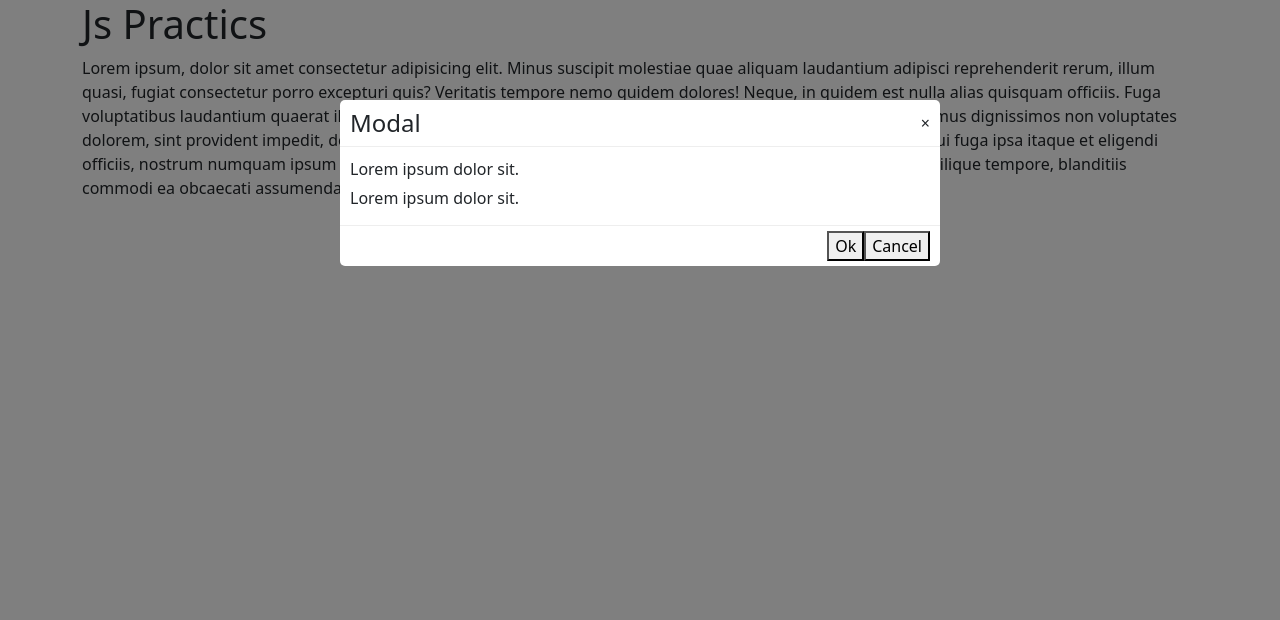
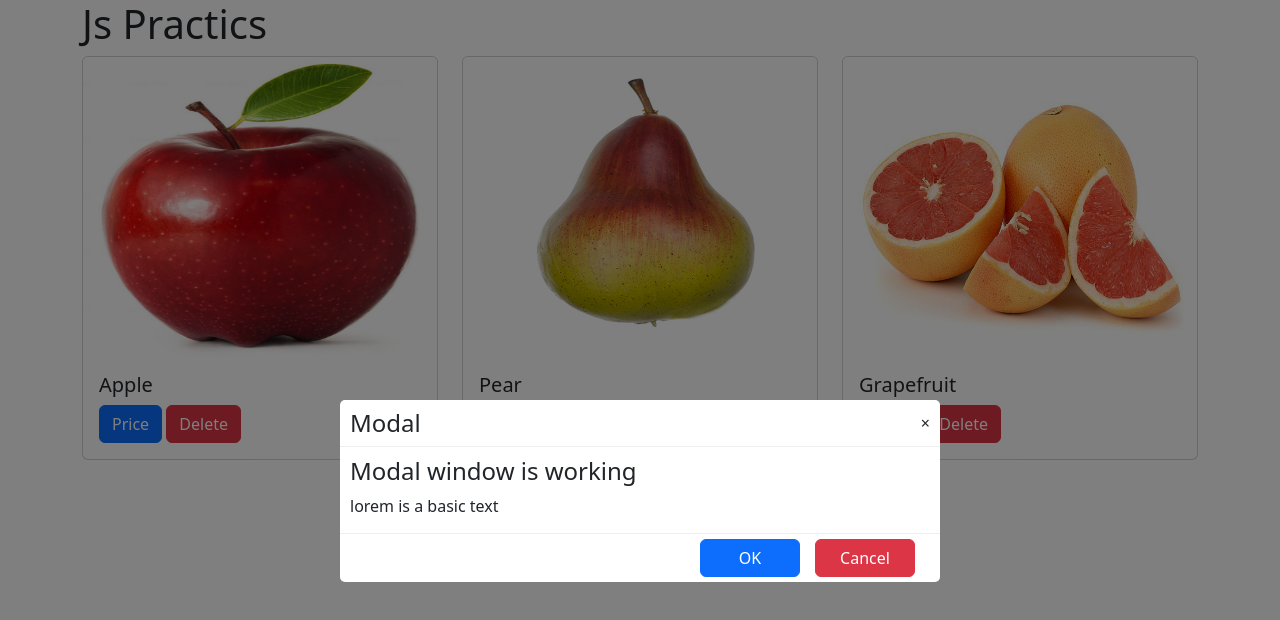
Before and after one commit to Shan-Vision/modal-on-VanillaJS, a plain HTML site: page index.html in a window 1280 px wide. Drawn offline with nearby package versions, Linux system fonts and the light colour scheme.

Commit message:
added events, prototype and closures

```diff
--- a/css/styles.css
+++ b/css/styles.css
@@ -12,7 +12,7 @@
 }
 
 .vmodal.open .modal-window {
-	transform: translateY(100px);
+	transform: translateY(200px);
 }
 .vmodal.open .modal-overlay {
 	background: rgba(0, 0, 0, 0.5);
@@ -42,7 +42,7 @@
 .modal-window {
 	width: 600px;
 	border-radius: 5px;
-	margin: 0px auto;
+	margin: 200px auto;
 	background: #fff;
 	transform: traslateY(-200px);
 	transition: transform 0.2s ease-in;
@@ -69,9 +69,7 @@
 	padding: 5px 10px;
 	border-top: 1px solid #eee;
 }
-.true {
-    opacity: 1;
+.modal-footer button{
+	margin-right: 15px;
+	width: 100px;
 }
-.false{
-    opacity: 0;
-}
--- a/index.html
+++ b/index.html
@@ -5,34 +5,67 @@
 		<meta http-equiv="X-UA-Compatible" content="IE=edge" />
 		<meta name="viewport" content="width=device-width, initial-scale=1.0" />
 		<link
+			rel="stylesheet"
+			href="https://cdnjs.cloudflare.com/ajax/libs/animate.css/4.1.1/animate.min.css"
+		/>
+		<link
 			href="https://cdn.jsdelivr.net/npm/bootstrap@5.2.0-beta1/dist/css/bootstrap.min.css"
 			rel="stylesheet"
 			integrity="sha384-0evHe/X+R7YkIZDRvuzKMRqM+OrBnVFBL6DOitfPri4tjfHxaWutUpFmBp4vmVor"
 			crossorigin="anonymous"
 		/>
+
 		<link rel="stylesheet" href="css/styles.css" />
 		<title>JS Practics</title>
 	</head>
 	<body>
 		<div class="container">
 			<h1>Js Practics</h1>
-			<p>
-				Lorem ipsum, dolor sit amet consectetur adipisicing elit. Minus suscipit
-				molestiae quae aliquam laudantium adipisci reprehenderit rerum, illum
-				quasi, fugiat consectetur porro excepturi quis? Veritatis tempore nemo
-				quidem dolores! Neque, in quidem est nulla alias quisquam officiis. Fuga
-				voluptatibus laudantium quaerat illum reprehenderit explicabo beatae
-				inventore assumenda optio facere est ducimus dignissimos non voluptates
-				dolorem, sint provident impedit, debitis molestias. Temporibus
-				consequatur voluptatem corrupti, vel maiores, sequi fuga ipsa itaque et
-				eligendi officiis, nostrum numquam ipsum necessitatibus id repudiandae.
-				Dignissimos consectetur officia excepturi est similique tempore,
-				blanditiis commodi ea obcaecati assumenda, alias, voluptate laudantium
-				beatae quis ab. Itaque, quisquam fuga.
-			</p>
+			<div class="row">
+				<div class="col">
+					<div class="card">
+						<img
+							src="./images/apple-fruit.jpg"
+							class="card-img-top"
+							style="height: 300px"
+						/>
+						<div class="card-body">
+							<h5 class="card-title">Apple</h5>
+							<a href="#" class="btn btn-primary">Price</a>
+							<a href="#" class="btn btn-danger">Delete</a>
+						</div>
+					</div>
+				</div>
+				<div class="col">
+					<div class="card">
+						<img
+							src="./images/1191-90.jpg"
+							class="card-img-top"
+							style="height: 300px"
+						/>
+						<div class="card-body">
+							<h5 class="card-title">Pear</h5>
+							<a href="#" class="btn btn-primary">Price</a>
+							<a href="#" class="btn btn-danger">Delete</a>
+						</div>
+					</div>
+				</div>
+				<div class="col">
+					<div class="card">
+						<img
+							src="./images/Citrus_paradisi_(Grapefruit,_pink)_white_bg.jpg"
+							class="card-img-top"
+							style="height: 300px"
+						/>
+						<div class="card-body">
+							<h5 class="card-title">Grapefruit</h5>
+							<a href="#" class="btn btn-primary">Price</a>
+							<a href="#" class="btn btn-danger">Delete</a>
+						</div>
+					</div>
+				</div>
+			</div>
 		</div>
-
-
 
 		<script src="base.js"></script>
 		<script src="pluggins/modal.js"></script>
--- a/index.js
+++ b/index.js
@@ -1,2 +1,3 @@
 const modal = $.modal(options);
+
 modal.open();
--- a/pluggins/modal.js
+++ b/pluggins/modal.js
@@ -1,26 +1,53 @@
-function _createModal({title, closable, content, width}) {
+Element.prototype.appendAfter = function (element) {
+	element.parentNode.insertBefore(this, element.nextSibling);
+};
+
+
+function noop() { };
+
+function _createModalFooter(buttons = []) {
+	if (buttons.length === 0) {
+		return document.createElement("div");
+	}
+	const wrap = document.createElement("div");
+	wrap.classList.add("modal-footer");
+	buttons.forEach(btn => {
+		const $btn = document.createElement('button');
+		$btn.textContent = btn.text;
+		$btn.classList.add('btn');
+		$btn.classList.add(`btn-${btn.type || 'secondary'}`);
+		$btn.onclick = btn.handler || noop;
+
+		wrap.appendChild($btn);
+	})
+
+	return wrap;
+}
+
+function _createModal({ title, closable, content, width, footerButtons }) {
+	const DEFAULT_WIDTH = "600px";
 	const markup = `<div class="modal-overlay">
                 <div class="modal-window">
                     <div class="modal-header">
                         <span class="modal-title">${title}</span>
-                        <span class="modal-close ${closable}">&times;</span>
+                        ${
+													closable
+														? `<span class="modal-close" data-close="true">&times;</span>`
+														: ""
+												}
                     </div>
-                    <div class="modal-body">
-                        <p>${content}</p>
-                        <p>${content}</p>
-                    </div>
-                    <div class="modal-footer">
-                        <button>Ok</button>
-                        <button>Cancel</button>
+                    <div class="modal-body" data-content>
+                       ${content || ""}
                     </div>
                 </div>
             </div>`;
 
-	console.log(options);
 	const modal = document.createElement("div");
-    modal.classList.add("vmodal");
-    modal.style.width = `${width}`;
+	modal.classList.add("vmodal");
+	modal.style.width = `${width || DEFAULT_WIDTH}`;
 	modal.insertAdjacentHTML("afterbegin", markup);
+	const footer = _createModalFooter(footerButtons);
+	footer.appendAfter(modal.querySelector("[data-content]"));
 	document.body.appendChild(modal);
 	return modal;
 }
@@ -28,16 +55,40 @@ function _createModal({title, closable, content, width}) {
 const options = {
 	title: "Modal",
 	closable: true,
-    content: "Lorem ipsum dolor sit.",
-    width: '400px',
+	content: `<h4>Modal window is working</h4>
+	<p>lorem is a basic text</p>`,
+	width: "400px",
+	footerButtons: [
+		{
+			text: "OK",
+			type: "primary",
+			handler() {
+				console.log("Primary btn clicked");
+				modal.close();
+			},
+		},
+		{
+			text: "Cancel",
+			type: "danger",
+			handler() {
+				console.log("Danger btn clicked");
+				modal.close();
+			},
+		},
+	],
 };
 
 $.modal = function (options) {
 	const ANIMATION_SPEED = 200;
 	const $modal = _createModal(options);
 	let closing = false;
-	return {
+	let destroyed = false;
+
+	const modal = {
 		open() {
+			if (destroyed) {
+				return console.log("Modal is destroyed!");
+			}
 			!closing && $modal.classList.add("open");
 		},
 		close() {
@@ -49,9 +100,25 @@ $.modal = function (options) {
 				closing = false;
 			}, ANIMATION_SPEED);
 		},
-        destroy() {
+	};
 
-            $modal.innerHTML = '';
-        },
+	const listener = (event) => {
+		const closeBtn = event.target.dataset.close;
+		if (closeBtn) {
+			modal.close();
+		}
 	};
+
+	$modal.addEventListener("click", listener);
+
+	return Object.assign(modal, {
+		destory() {
+			$modal.parentNode.removeChild($modal);
+			$modal.removeEventListener("click", listener);
+			destroyed = true;
+		},
+		setContent(html) {
+			$modal.querySelector("[data-content]").innerHTML = html;
+		},
+	});
 };
```
Also changed, not shown: images/1191-90.jpg (added), images/Citrus_paradisi_(Grapefruit,_pink)_white_bg.jpg (added), images/apple-fruit.jpg (added).
